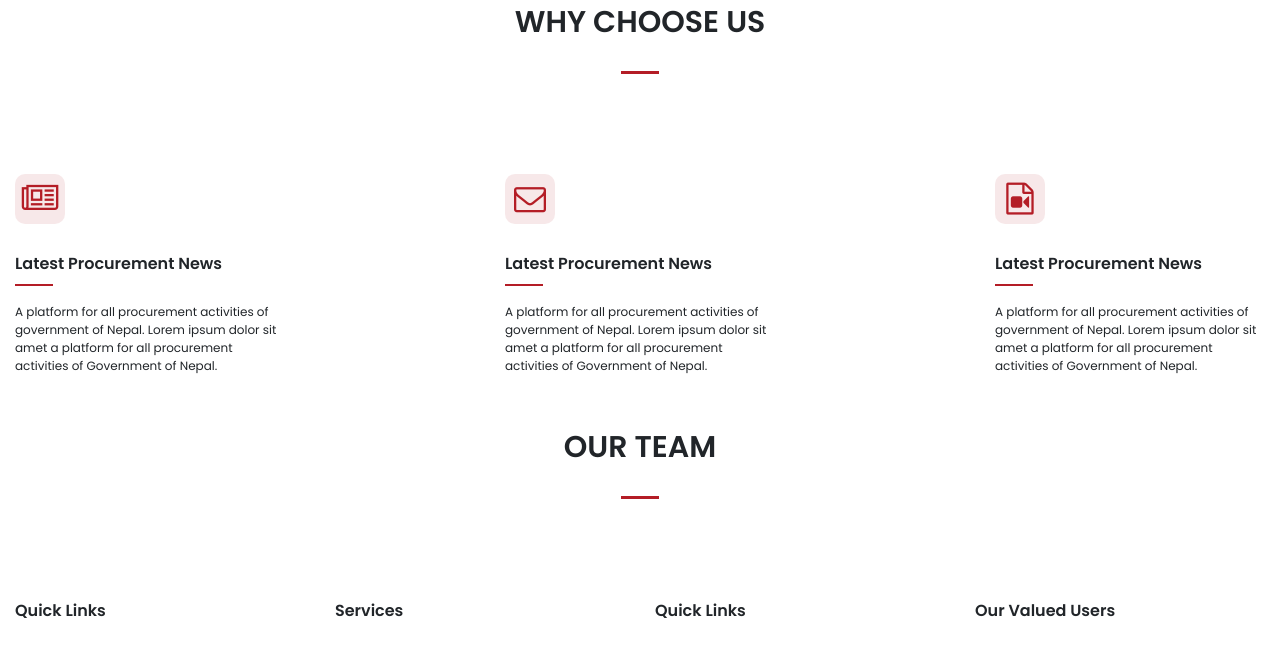
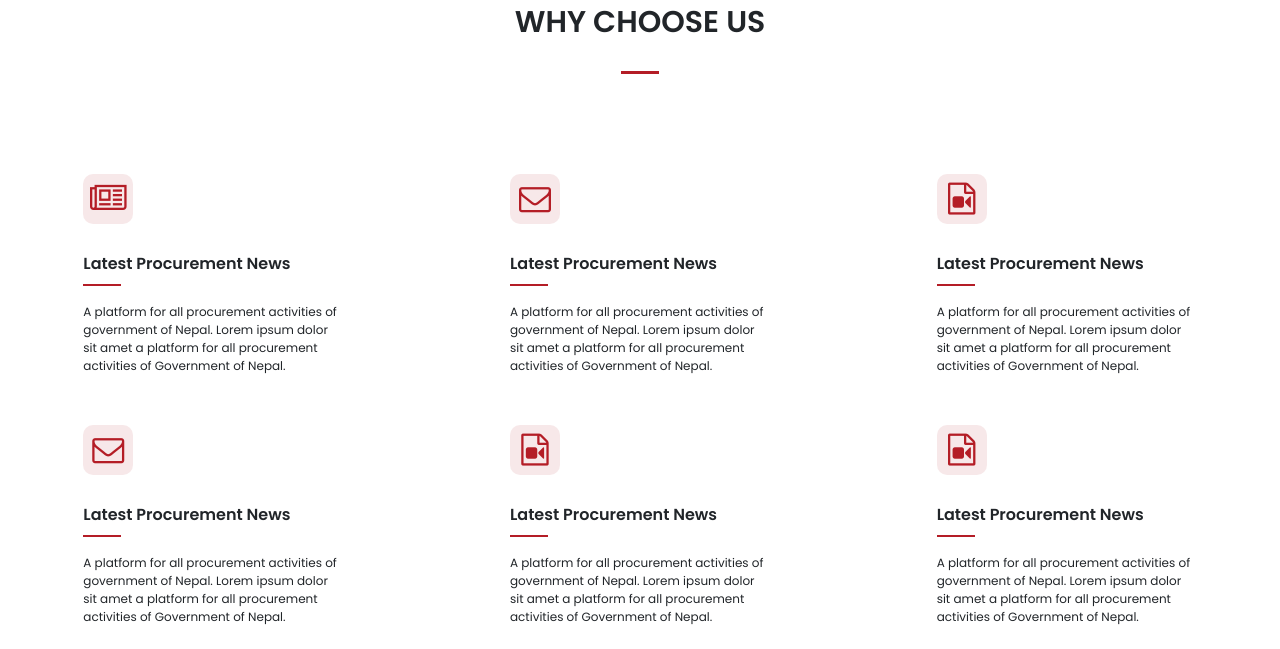
Before and after one commit to dipesh1000/bolpatranepal, a React (Create React App) app: page /aboutus in a window 1280 px wide. Shown: the part 1260-1909 px from the top of the page. Built offline with nearby package versions, Linux system fonts and the light colour scheme; grey boxes are pictures that could not be loaded.

Commit message:
features flex-box

```diff
--- a/src/components/AboutUsPagesComponents/FeatureContent.js
+++ b/src/components/AboutUsPagesComponents/FeatureContent.js
@@ -3,10 +3,12 @@ import { Container } from 'react-bootstrap'
 
 const FeatureContent = ({ logo, title, content }) => {
     return (
-        <div className="featureContent_container">
-            <div className="icon">{logo}</div>
-            <h4 className="title">{title}</h4>
-            <div className="content">{content}</div>
+        <div className="feature_content">
+            <div className="featureContent_container">
+                <div className="icon">{logo}</div>
+                <h4 className="title">{title}</h4>
+                <div className="content">{content}</div>
+            </div>
         </div>
     )
 }
--- a/src/components/AboutUsPagesComponents/Features.js
+++ b/src/components/AboutUsPagesComponents/Features.js
@@ -11,6 +11,12 @@ const Features = () => {
                 content="A platform for all procurement activities of government of Nepal. Lorem ipsum dolor sit amet a platform for all procurement activities of Government of Nepal." />
             <FeatureContent logo={<i class="fa fa-file-video-o fa-2x" aria-hidden="true"></i>} title="Latest Procurement News"
                 content="A platform for all procurement activities of government of Nepal. Lorem ipsum dolor sit amet a platform for all procurement activities of Government of Nepal." />
+            <FeatureContent logo={<i class="fa fa-envelope-o fa-2x" aria-hidden="true"></i>} title="Latest Procurement News"
+                content="A platform for all procurement activities of government of Nepal. Lorem ipsum dolor sit amet a platform for all procurement activities of Government of Nepal." />
+            <FeatureContent logo={<i class="fa fa-file-video-o fa-2x" aria-hidden="true"></i>} title="Latest Procurement News"
+                content="A platform for all procurement activities of government of Nepal. Lorem ipsum dolor sit amet a platform for all procurement activities of Government of Nepal." />
+            <FeatureContent logo={<i class="fa fa-file-video-o fa-2x" aria-hidden="true"></i>} title="Latest Procurement News"
+                content="A platform for all procurement activities of government of Nepal. Lorem ipsum dolor sit amet a platform for all procurement activities of Government of Nepal." />
         </Container>
     )
 }
--- a/src/components/AboutUsPagesComponents/style/style.scss
+++ b/src/components/AboutUsPagesComponents/style/style.scss
@@ -195,15 +195,25 @@
 //features
 .holder{
   display: flex;
-  justify-content: space-between;
+  flex-wrap: wrap;
+  padding: 0;
+  justify-content: space-around;
 }
 
 //featureContent
 
-.featureContent_container{
-  width: 270px;
+.feature_content{
+  // width: 100%;
+  display: flex;
+  justify-content: center;
+  align-items: center;
+  flex: 0 0 33.33%;
+  // background-color: black;
   margin-top: 50px;
 
+
+.featureContent_container{
+  width: 260px;
 
   .icon{
     width: 50px;
@@ -236,6 +246,7 @@
     font-size: 12px;
   }
 }
+}
 
 @media (max-width:768px) {
   .holder{
```
